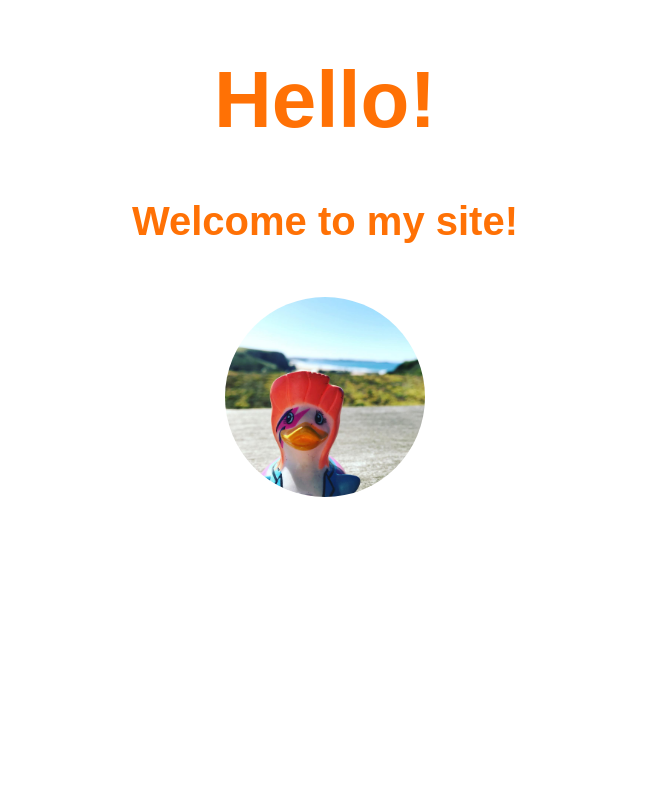
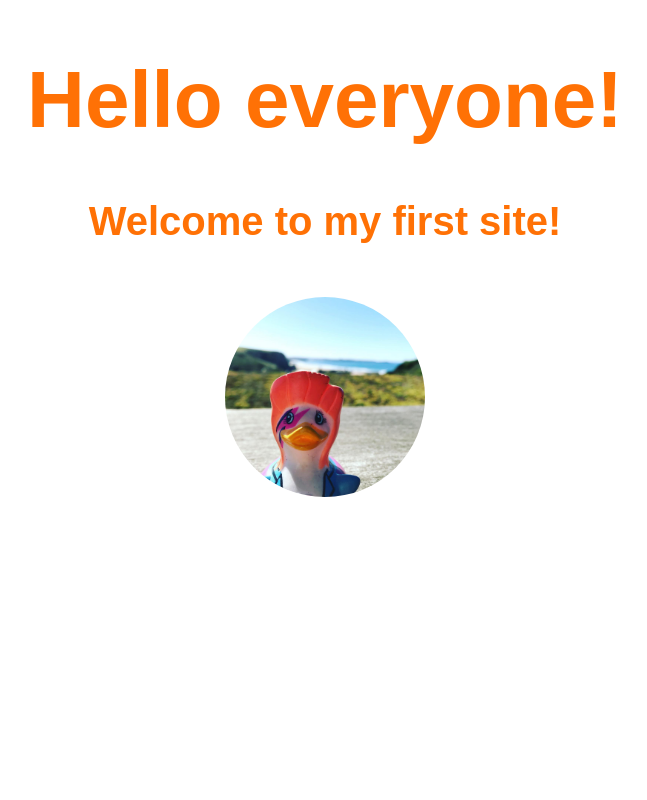
Before and after one commit to twilliams05/my-first-website, a plain HTML site: page index.html in a window 1280 px wide. Shown: the top 800 px of the page, without its empty margins (315-962 px from the left). Drawn offline with Linux system fonts and the light colour scheme.

Commit message:
changes to titles

```diff
--- a/index.html
+++ b/index.html
@@ -10,10 +10,10 @@
 </head>
 <body>
   <div>
-  <h1>Hello!</h1>
+  <h1>Hello everyone!</h1>
 
 
-  <h2>Welcome to my site!</h2>
+  <h2>Welcome to my first site!</h2>
 
   <!-- image of a duck -->
   <img src="duck.jpg" width="200px">
```
